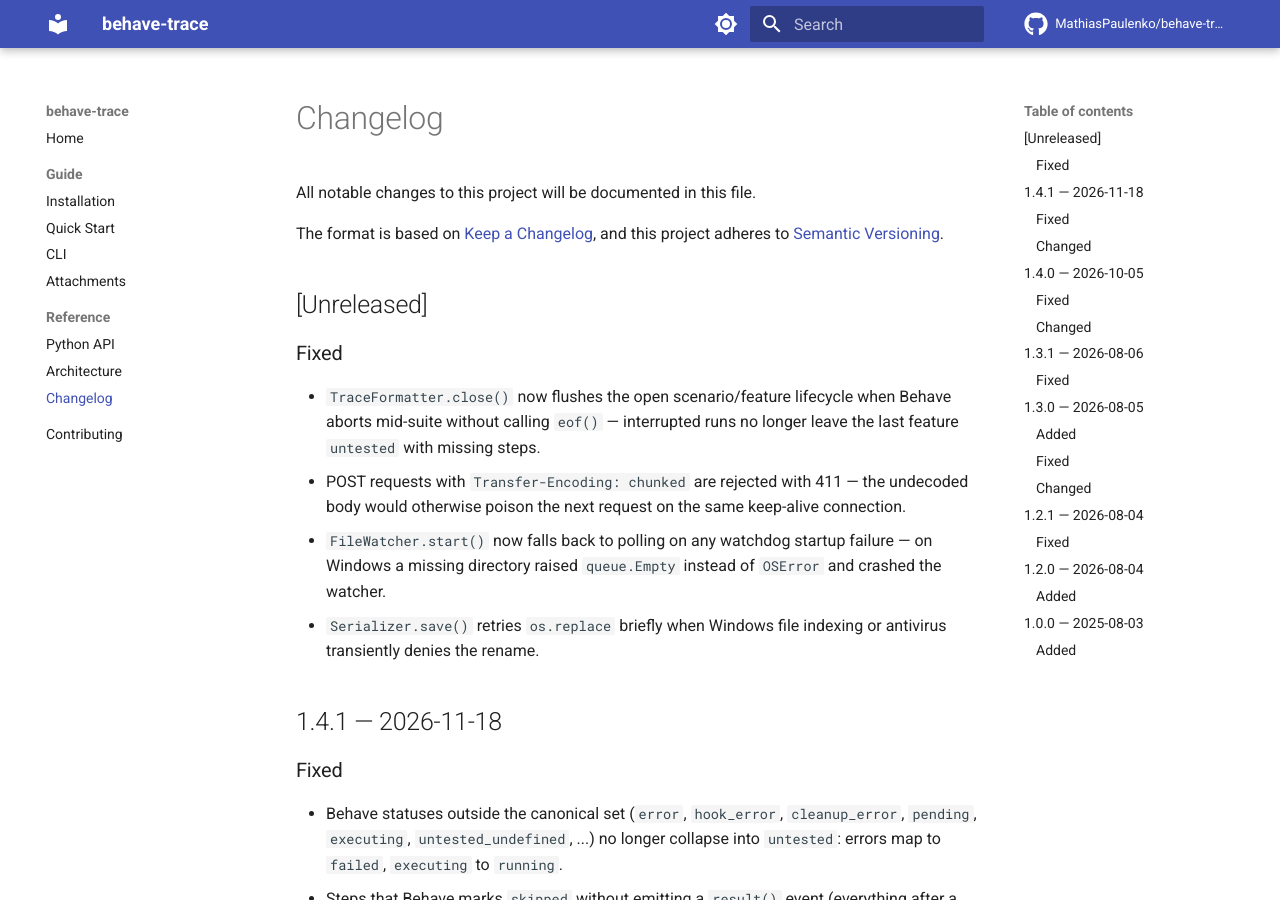
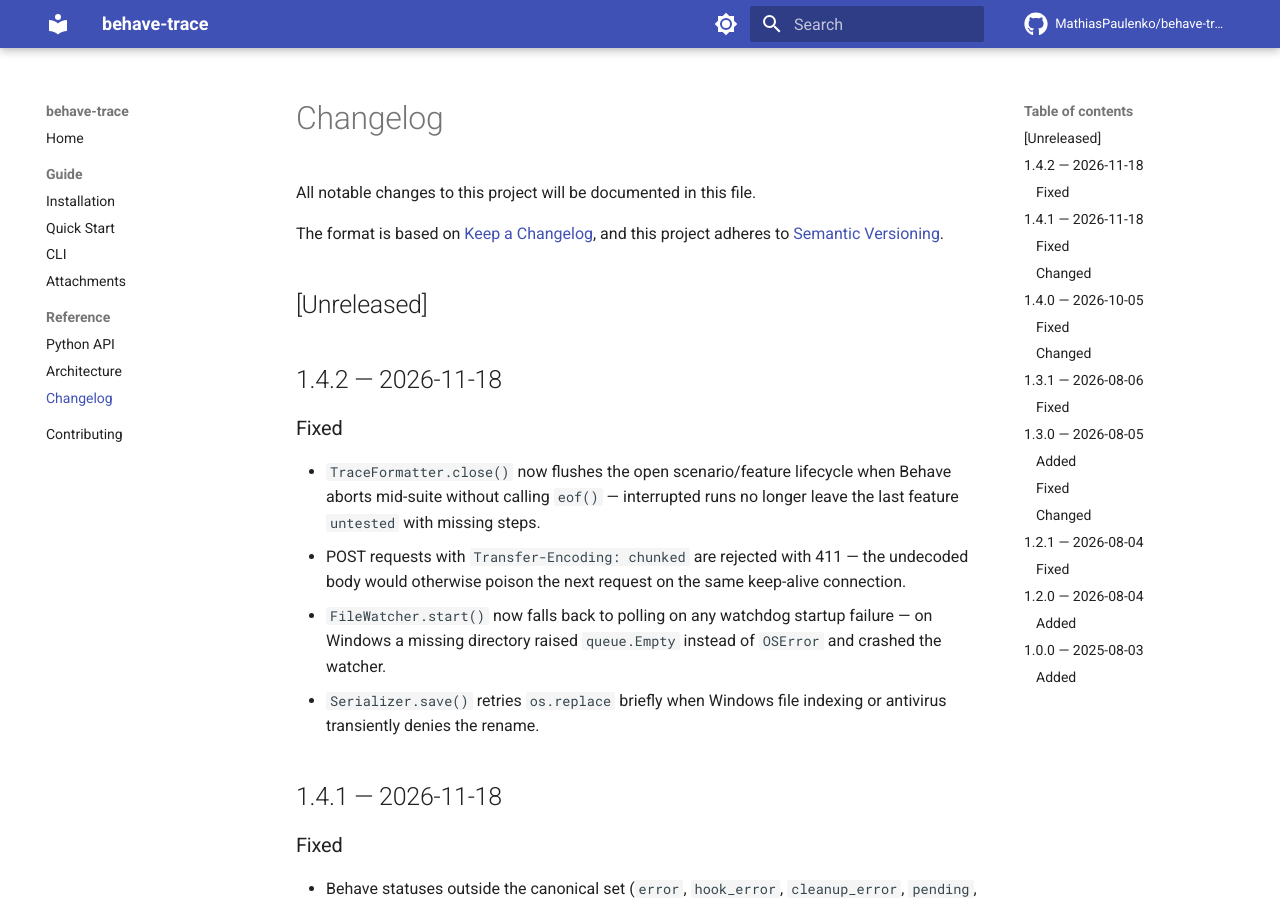
Before and after one commit to MathiasPaulenko/behave-trace, an MkDocs documentation site: the page built from docs/changelog.md, in a window 1280 px wide and 900 px high. Built offline with MkDocs 1.6.1 and Material for MkDocs 9.7.7, drawn with Linux system fonts in a browser that asks for light colours; comment, search, counter and statistics services are not loaded.

Commit message:
release: v1.4.2

````diff
--- a/CHANGELOG.md
+++ b/CHANGELOG.md
@@ -6,6 +6,8 @@ The format is based on [Keep a Changelog](https://keepachangelog.com/en/1.1.0/),
 and this project adheres to [Semantic Versioning](https://semver.org/spec/v2.0.0.html).
 
 ## [Unreleased]
+
+## 1.4.2 — 2026-11-18
 
 ### Fixed
 
--- a/behave_trace/__init__.py
+++ b/behave_trace/__init__.py
@@ -48,7 +48,7 @@ from .models import (
     normalize_status,
 )
 
-__version__ = "1.4.1"
+__version__ = "1.4.2"
 
 # Register formatter with Behave's internal registry (Behave 1.3.x doesn't
 # auto-discover entry points — it uses a manual registry).
--- a/docs/cli.md
+++ b/docs/cli.md
@@ -76,7 +76,7 @@ behave-trace --version
 ```
 
 ```text
-1.4.1
+1.4.2
 ```
 
 ## `python -m behave_trace`
--- a/docs/installation.md
+++ b/docs/installation.md
@@ -72,7 +72,7 @@ behave-trace --version
 ```
 
 ```text
-1.4.1
+1.4.2
 ```
 
 You can also verify the Python API is importable:
--- a/pyproject.toml
+++ b/pyproject.toml
@@ -4,7 +4,7 @@ build-backend = "hatchling.build"
 
 [project]
 name = "behave-trace"
-version = "1.4.1"
+version = "1.4.2"
 description = "Trace viewer and step-by-step debugger for Behave BDD."
 readme = "README.md"
 license = "MIT"
````
Also changed, not shown: 1 other file.
